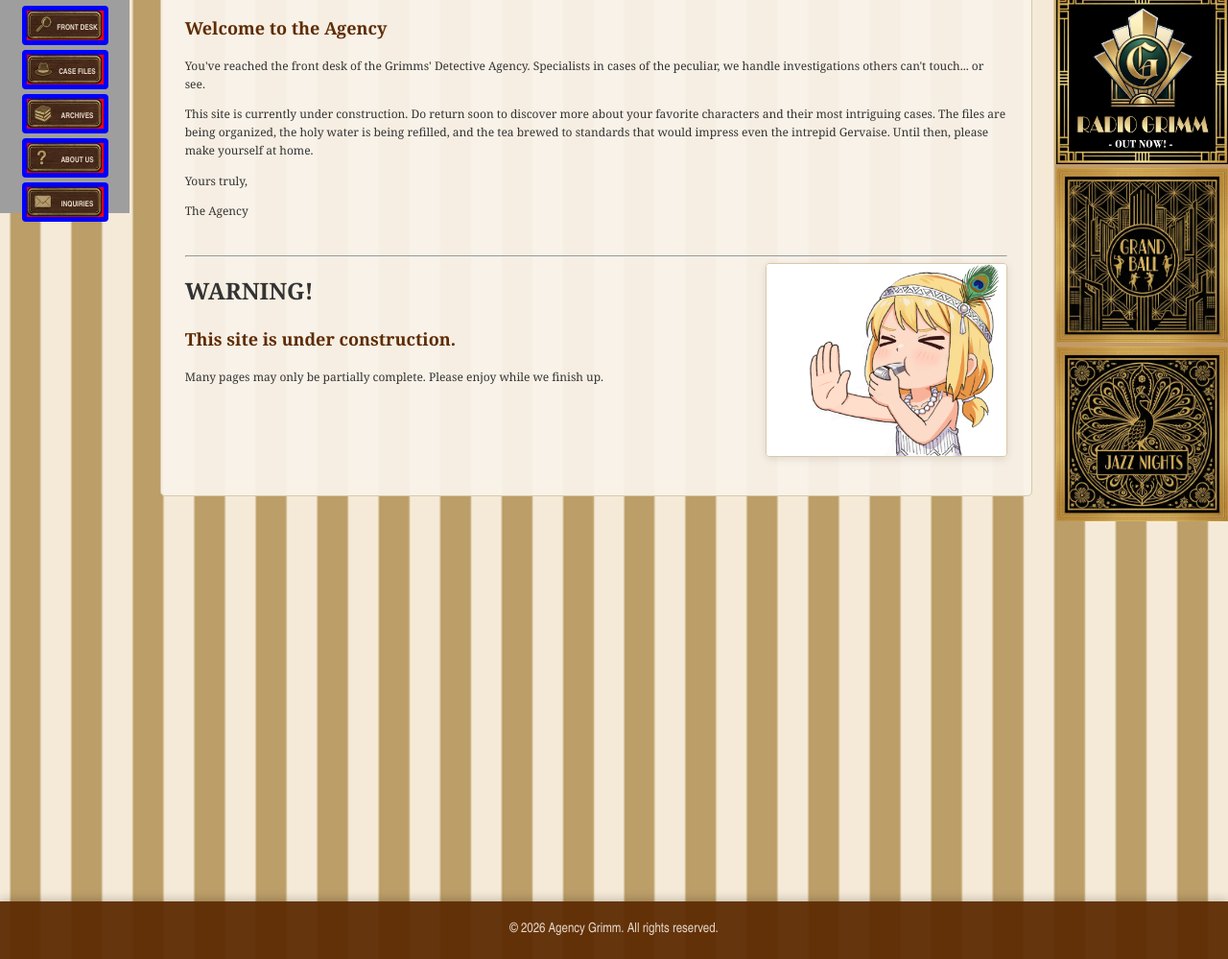
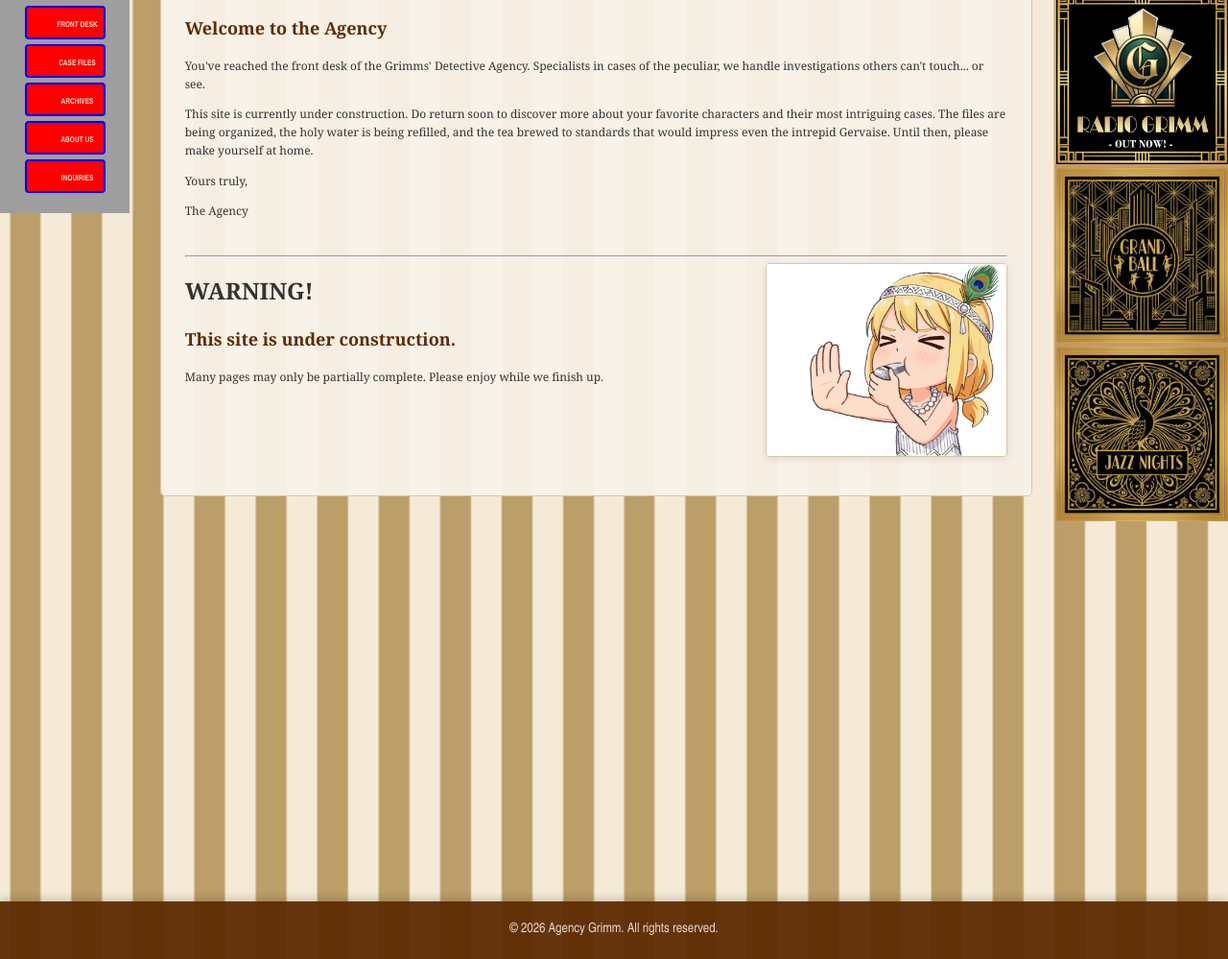
Before and after one commit to johnhopes-collab/grimmsdetectiveagency, a Jekyll site: the page built from index.html, in a window 1280 px wide. Shown: the part 692-1691 px from the top of the page at 96% size. Built offline with Jekyll 4.4.1, drawn with Linux system fonts in a browser that asks for light colours; grey boxes are pictures that could not be loaded.

Commit message:
Update style.scss

```diff
--- a/assets/css/style.scss
+++ b/assets/css/style.scss
@@ -104,37 +104,37 @@ body {
 
 .sidebar-button {
     display: block;
-    width: 10px;
-    height: 42px; /* Fixed height for button */
+    width: 10px; /* Your test width */
+    height: 42px;
     padding: 8px 0;
     margin-bottom: 5px;
     margin-left: auto;
     margin-right: auto;
-    background-color: transparent; /* Remove background color */
-    background-size: 100% 100%; /* Make background image cover entire button */
-    background-repeat: no-repeat;
-    background-position: center;
+    background-color: red !important; /* Keep this for visibility */
+    /* COMMENT OUT THE BACKGROUND IMAGE PROPERTIES */
+    /* background-size: 100% 100%; */
+    /* background-repeat: no-repeat; */
+    /* background-position: center; */
+    border: 2px solid blue;
     color: var(--button-text);
     text-align: center;
     font-family: 'Arial Narrow', sans-serif;
-    border: none;
     border-radius: 4px;
     cursor: pointer;
     font-weight: bold;
     text-decoration: none;
     transition: transform 0.2s;
-    position: relative; /* For text positioning */
-    background-color: red !important; /* This should make buttons red */
-    border: 5px solid blue !important; /* This should add a thick blue border */
+    position: relative;
 }
 
-
-/* LEFT MENU - Individual button backgrounds */
+/* TEMPORARILY COMMENT OUT BACKGROUND IMAGES */
+/*
 .button-frontdesk {background-image: url('{{ site.baseurl }}/assets/images/sidebarL/Lbutton_magnifyingglass.png');}
 .button-casefiles {background-image: url('{{ site.baseurl }}/assets/images/sidebarL/Lbutton_hat.png');}
 .button-archives {background-image: url('{{ site.baseurl }}/assets/images/sidebarL/Lbutton_books.png');}
 .button-aboutus {background-image: url('{{ site.baseurl }}/assets/images/sidebarL/Lbutton_qmark.png');}
 .button-inquiries {background-image: url('{{ site.baseurl }}/assets/images/sidebarL/Lbutton_mail.png');}
+*/
 
 .button-icon {
     height: 30px; /* Adjust based on your icon size */
```
